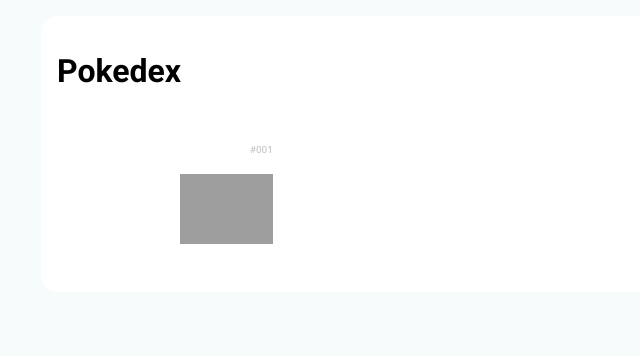
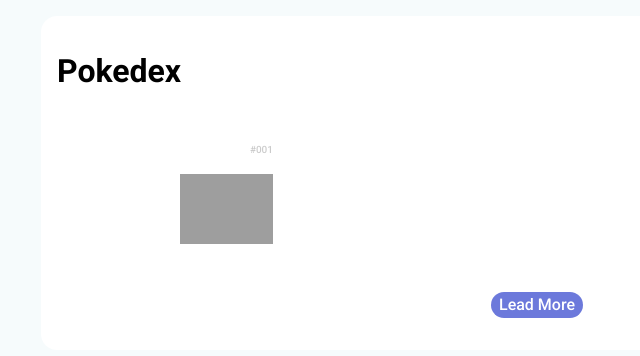
Before and after one commit to christiancordeiro/Pokedex, a plain HTML site: page index.html in a window 1280 px wide. Shown: the whole page, without its empty margins (103-743 px from the left). Drawn offline with nearby package versions, Linux system fonts and the light colour scheme; no server answers; grey boxes are pictures that could not be loaded.

Commit message:
button pagination

```diff
--- a/assets/css/pokedex.css
+++ b/assets/css/pokedex.css
@@ -129,6 +129,23 @@
   align-self: flex-end;
 }
 
+.pagination {
+  display: flex;
+  justify-content: center;
+  align-items: center;
+  flex-direction: row;
+  width: 100%;
+  padding: 1rem;
+}
+
+.pagination button {
+  padding: 0.25rem 0.5rem;
+  background-color: #6c79db;
+  border: none;
+  border-radius: 1rem;
+  color: #fff;
+}
+
 @media screen and (min-width: 380px) {
   .pokemons {
     grid-template-columns: 1fr 1fr;
--- a/index.html
+++ b/index.html
@@ -50,6 +50,10 @@
         </li>
         <!-- Pokemons here -->
       </ol>
+
+      <div class="pagination">
+        <button id="loadMore" type="button">Lead More</button>
+      </div>
     </section>
     <script src="assets/javascript/pokemon-model.js"></script>
     <script src="assets/javascript/poke-api.js"></script>
```
